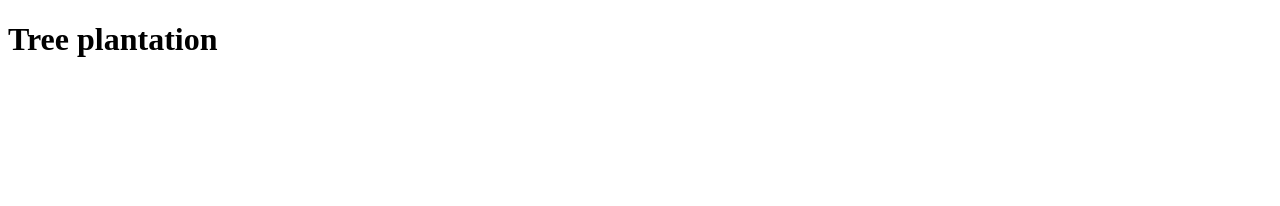
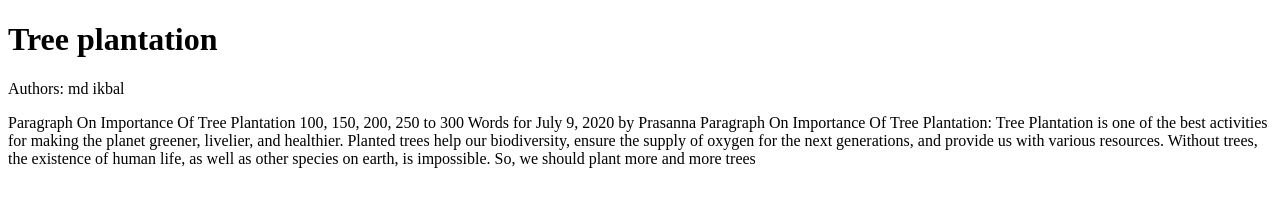
Before and after one commit to ikbalhossan8707/my-website-repo, a plain HTML site: page index.html in a window 1280 px wide. Drawn offline with Linux system fonts and the light colour scheme.

Commit message:
my commit

```diff
--- a/index.html
+++ b/index.html
@@ -8,5 +8,9 @@
 </head>
 <body>
     <h1>Tree plantation</h1>
+    <samll>Authors: md ikbal</samll>
+    <p>Paragraph On Importance Of Tree Plantation 100, 150, 200, 250 to 300 Words for
+        July 9, 2020 by Prasanna
+        Paragraph On Importance Of Tree Plantation: Tree Plantation is one of the best activities for making the planet greener, livelier, and healthier. Planted trees help our biodiversity, ensure the supply of oxygen for the next generations, and provide us with various resources. Without trees, the existence of human life, as well as other species on earth, is impossible. So, we should plant more and more trees</p>
 </body>
 </html>
--- /dev/null
+++ b/style.css
@@ -0,0 +1,6 @@
+p{
+    color:brown;
+    background-color: cyan;
+    padding: 15px;
+
+}
```
